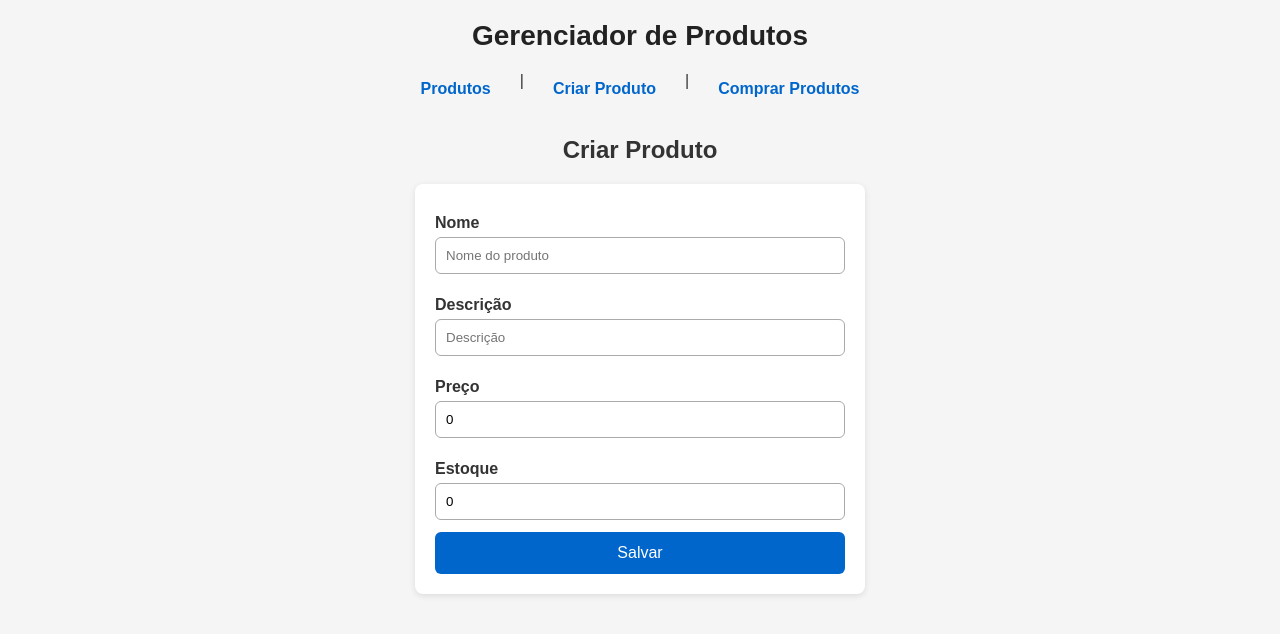
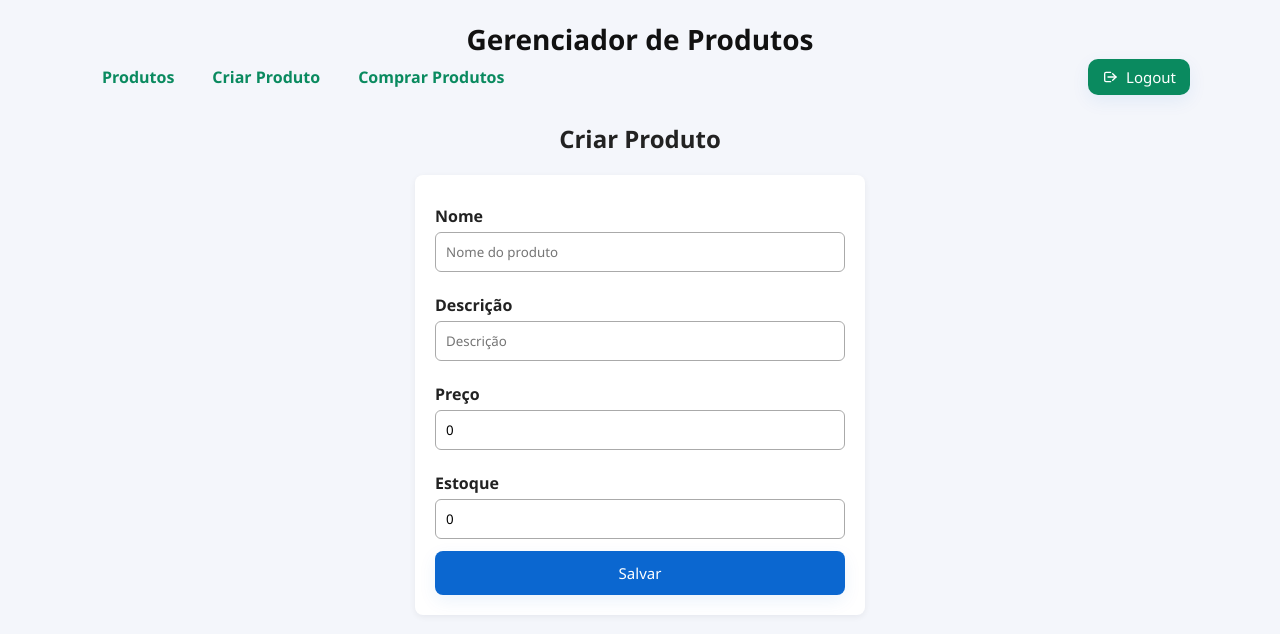
Before and after one commit to Matheus-Bernardo/Sistemas-Distribuidos-FrontEnd, an Angular app: page /products/create in a window 1280 px wide. Shown: the top 634 px of the page. Built offline with nearby package versions, Linux system fonts and the light colour scheme; sample sign-in values are in the browser's storage.

Commit message:
feat and improv guards

```diff
--- a/src/app/app.component.ts
+++ b/src/app/app.component.ts
@@ -1,5 +1,6 @@
 import { Component } from '@angular/core';
 import { Router, RouterModule } from '@angular/router';
+import { AuthService } from './services/auth.service';
 import { CommonModule } from '@angular/common';
 
 @Component({
@@ -7,21 +8,49 @@ import { CommonModule } from '@angular/common';
   standalone: true,
   imports: [CommonModule, RouterModule],
   template: `
-    <h1>Gerenciador de Produtos</h1>
+    <header class="site-header">
+      <div class="site-brand">
+        <div class="site-title">Gerenciador de Produtos</div>
+      </div>
+      <div class="page-container">
+        <nav class="main-nav" *ngIf="!isAuthPage">
+          <div class="nav-left">
+            <a routerLink="/products">Produtos</a>
+            <a routerLink="/products/create">Criar Produto</a>
+            <a routerLink="/orders/create">Comprar Produtos</a>
+          </div>
+          <div class="nav-right">
+            <button *ngIf="isLogged" (click)="logout()" class="logout-btn btn-auto" title="Logout">
+              <svg width="16" height="16" viewBox="0 0 24 24" fill="none" xmlns="http://www.w3.org/2000/svg" aria-hidden="true">
+                <path d="M16 17L21 12L16 7" stroke="white" stroke-width="2" stroke-linecap="round" stroke-linejoin="round"/>
+                <path d="M21 12H9" stroke="white" stroke-width="2" stroke-linecap="round" stroke-linejoin="round"/>
+                <path d="M13 19H6a2 2 0 0 1-2-2V7a2 2 0 0 1 2-2h7" stroke="white" stroke-width="2" stroke-linecap="round" stroke-linejoin="round"/>
+              </svg>
+              Logout
+            </button>
+          </div>
+        </nav>
+      </div>
+    </header>
 
-    <nav *ngIf="!isAuthPage">
-      <a routerLink="/products">Produtos</a> |
-      <a routerLink="/products/create">Criar Produto</a> |
-      <a routerLink="/orders/create">Comprar Produtos</a>
-    </nav>
-
-    <router-outlet></router-outlet>
+    <main class="page-container">
+      <router-outlet></router-outlet>
+    </main>
   `
 })
 export class AppComponent {
-  constructor(private router: Router) {}
+  constructor(private router: Router, private auth: AuthService) {}
 
   get isAuthPage(): boolean {
     return !!this.router.url && this.router.url.startsWith('/auth');
   }
+
+  get isLogged(): boolean {
+    return this.auth.isAuthenticated();
+  }
+
+  logout() {
+    this.auth.logout();
+    this.router.navigate(['/auth']);
+  }
 }
--- /dev/null
+++ b/src/app/guards/auth.guard.ts
@@ -0,0 +1,19 @@
+import { Injectable } from '@angular/core';
+import { CanActivate, Router, UrlTree } from '@angular/router';
+
+@Injectable({ providedIn: 'root' })
+export class AuthGuard implements CanActivate {
+  constructor(private router: Router) {}
+
+  canActivate(): boolean | UrlTree {
+    try {
+      const token = localStorage.getItem('token');
+      if (token) return true;
+    } catch (e) {
+      // ignore errors reading localStorage
+    }
+
+    // redirect to auth page when not authenticated
+    return this.router.parseUrl('/auth');
+  }
+}
--- a/src/app/routes.ts
+++ b/src/app/routes.ts
@@ -1,4 +1,5 @@
 import { Routes } from '@angular/router';
+import { AuthGuard } from './guards/auth.guard';
 
 export const routes: Routes = [
   { path: '', redirectTo: 'auth', pathMatch: 'full' },
@@ -14,9 +15,22 @@ export const routes: Routes = [
       import('./products/create-product.component').then(m => m.CreateProductComponent)
   },
   {
+    path: 'products',
+    loadComponent: () =>
+      import('./products/list-products.component').then(m => m.ListProductsComponent),
+    canActivate: [AuthGuard]
+  },
+  {
+    path: 'products/create',
+    loadComponent: () =>
+      import('./products/create-product.component').then(m => m.CreateProductComponent),
+    canActivate: [AuthGuard]
+  },
+  {
     path: 'orders/create',
     loadComponent: () =>
-      import('./orders/create-order.component').then(m => m.CreateOrderComponent)
+      import('./orders/create-order.component').then(m => m.CreateOrderComponent),
+    canActivate: [AuthGuard]
   }
   ,
   {
--- a/src/app/services/auth.service.ts
+++ b/src/app/services/auth.service.ts
@@ -14,4 +14,20 @@ export class AuthService {
   login(data: { email: string; password: string }) {
     return this.http.post(`${this.base}/login`, data);
   }
+
+  logout() {
+    try {
+      localStorage.removeItem('token');
+    } catch (e) {
+      // ignore
+    }
+  }
+
+  isAuthenticated(): boolean {
+    try {
+      return !!localStorage.getItem('token');
+    } catch (e) {
+      return false;
+    }
+  }
 }
--- a/src/styles.css
+++ b/src/styles.css
@@ -1,45 +1,67 @@
 /* ======== ESTILO GLOBAL ======== */
+:root{
+  --primary: #0a8a5f;
+  --primary-600: #087148;
+  --bg: #f4f6fb;
+  --muted: #666d76;
+  --card-shadow: rgba(16,24,40,0.06);
+}
+
 * {
   margin: 0;
   padding: 0;
   box-sizing: border-box;
-  font-family: Arial, Helvetica, sans-serif;
+  font-family: "Segoe UI", Roboto, "Helvetica Neue", Arial, sans-serif;
 }
 
 body {
-  background: #f5f5f5;
-  padding: 20px;
-  color: #333;
+  background: var(--bg);
+  padding: 20px 28px;
+  color: #222;
 }
 
 /* ======== HEADER / TÍTULO ======== */
-h1 {
-  text-align: center;
-  margin-bottom: 20px;
-  font-size: 28px;
-  color: #222;
+/* Header */
+.site-header {
+  max-width: 1100px;
+  margin: 0 auto 18px;
 }
 
-/* ======== MENU ======== */
-nav {
-  display: flex;
-  justify-content: center;
-  gap: 15px;
-  margin-bottom: 30px;
+.site-brand {
+  display:flex;
+  align-items:center;
+  justify-content:center;
+  gap:12px;
 }
 
-nav a {
-  text-decoration: none;
-  color: #0066cc;
-  font-weight: bold;
-  padding: 8px 14px;
-  border-radius: 5px;
-  transition: 0.2s;
+.site-title {
+  font-size:28px;
+  font-weight:700;
+  color:#111;
 }
 
-nav a:hover {
-  background: #e3f1ff;
+/* container for pages */
+.page-container { max-width:1100px; margin: 0 auto; }
+
+/* ======== MENU ======== */
+/* Navigation */
+.main-nav {
+  display:flex;
+  justify-content:space-between;
+  align-items:center;
+  gap:16px;
+  margin-bottom: 26px;
 }
+
+.nav-left { display:flex; gap:14px; align-items:center }
+.nav-left a { text-decoration:none; color:var(--primary); font-weight:600; padding:8px 12px; border-radius:6px }
+.nav-left a:hover { background: rgba(10,138,95,0.06) }
+.nav-right { display:flex; align-items:center; gap:8px }
+.logout-btn { background:var(--primary); color:#fff; border-radius:10px; padding:8px 14px; border:none; cursor:pointer; display:flex; align-items:center; gap:8px }
+.logout-btn:hover { background: var(--primary-600) }
+
+/* small utility */
+.spacer { flex:1 }
 
 /* ======== LISTA DE PRODUTOS ======== */
 .product-card {
@@ -61,7 +83,7 @@ form {
   padding: 20px;
   margin: 0 auto;
   border-radius: 8px;
-  box-shadow: 0 2px 6px rgba(0,0,0,0.1);
+  box-shadow: 0 2px 6px rgba(16,24,40,0.06);
 }
 
 label {
@@ -91,18 +113,20 @@ button {
   display: inline-block;
   width: 100%;
   padding: 12px;
-  background: #0066cc;
+  background: #0b67d0;
   color: white;
-  font-size: 16px;
+  font-size: 15px;
   border: none;
-  border-radius: 6px;
+  border-radius: 8px;
   cursor: pointer;
-  transition: 0.2s;
+  transition: transform .12s ease, box-shadow .12s ease;
+  box-shadow: 0 6px 18px rgba(11,103,208,0.08);
 }
 
-button:hover {
-  background: #004999;
-}
+button:hover { transform: translateY(-2px); box-shadow: 0 10px 24px rgba(11,103,208,0.12) }
+
+/* allow auto width for specific buttons (e.g. logout) */
+.btn-auto { width:auto }
 
 /* ======== CARDS GRID (orders/create) ======== */
 .cards-grid {
@@ -114,31 +138,32 @@ button:hover {
 
 .card {
   background: #fff;
-  border-radius: 8px;
-  box-shadow: 0 1px 4px rgba(0,0,0,0.08);
-  padding: 16px;
+  border-radius: 10px;
+  box-shadow: 0 6px 18px var(--card-shadow);
+  padding: 18px;
   display: flex;
   flex-direction: column;
   justify-content: space-between;
 }
 
 .card h3 { margin: 0 0 8px 0; }
-.card .desc { color:#666; font-size:0.95em; margin-bottom:8px }
-.card .price { font-weight:600; margin-bottom:8px }
-.card .stock { font-size:0.9em; color:#888 }
+.card .desc { color:var(--muted); font-size:0.95em; margin-bottom:8px }
+.card .price { font-weight:700; margin-bottom:8px }
+.card .stock { font-size:0.9em; color:#9aa0a6 }
 
 .qty-controls { margin-top:12px; display:flex; gap:8px; align-items:center }
 .qty-controls .qty-input { flex:1; padding:8px }
-.small-btn { width:36px; height:36px; }
+.small-btn { width:36px; height:36px; border-radius:8px; background:var(--primary); color:#fff; border:none }
+.small-btn:hover { background:var(--primary-600) }
 
 /* cart summary */
 .cart-summary { margin-top:18px; display:flex; justify-content:space-between; align-items:center; gap:16px }
 .cart-summary .total { font-weight:700 }
-.cart-summary .checkout-btn { width:auto; padding:10px 18px }
+.cart-summary .checkout-btn { width:auto; padding:10px 18px; background:var(--primary); border-radius:8px }
 
 /* simple modal */
 .modal-backdrop { position:fixed; inset:0; background:rgba(0,0,0,0.4); display:flex; align-items:center; justify-content:center }
-.modal { background:#fff; padding:18px; border-radius:8px; width:90%; max-width:520px }
+.modal { background:#fff; padding:18px; border-radius:10px; width:90%; max-width:520px }
 .modal .actions { margin-top:12px; display:flex; gap:8px; justify-content:flex-end }
 
 /* message styles used by auth component */
```
